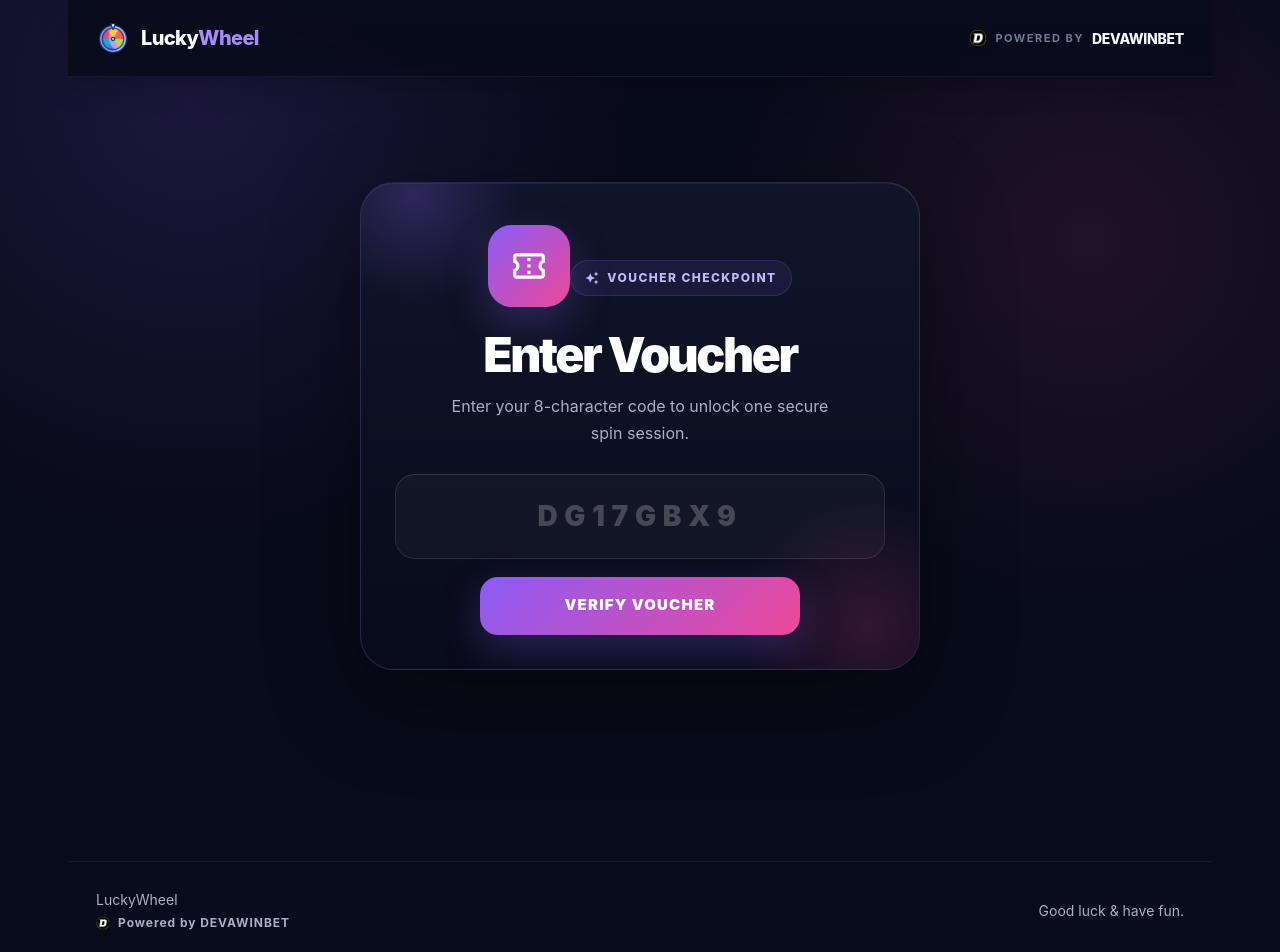
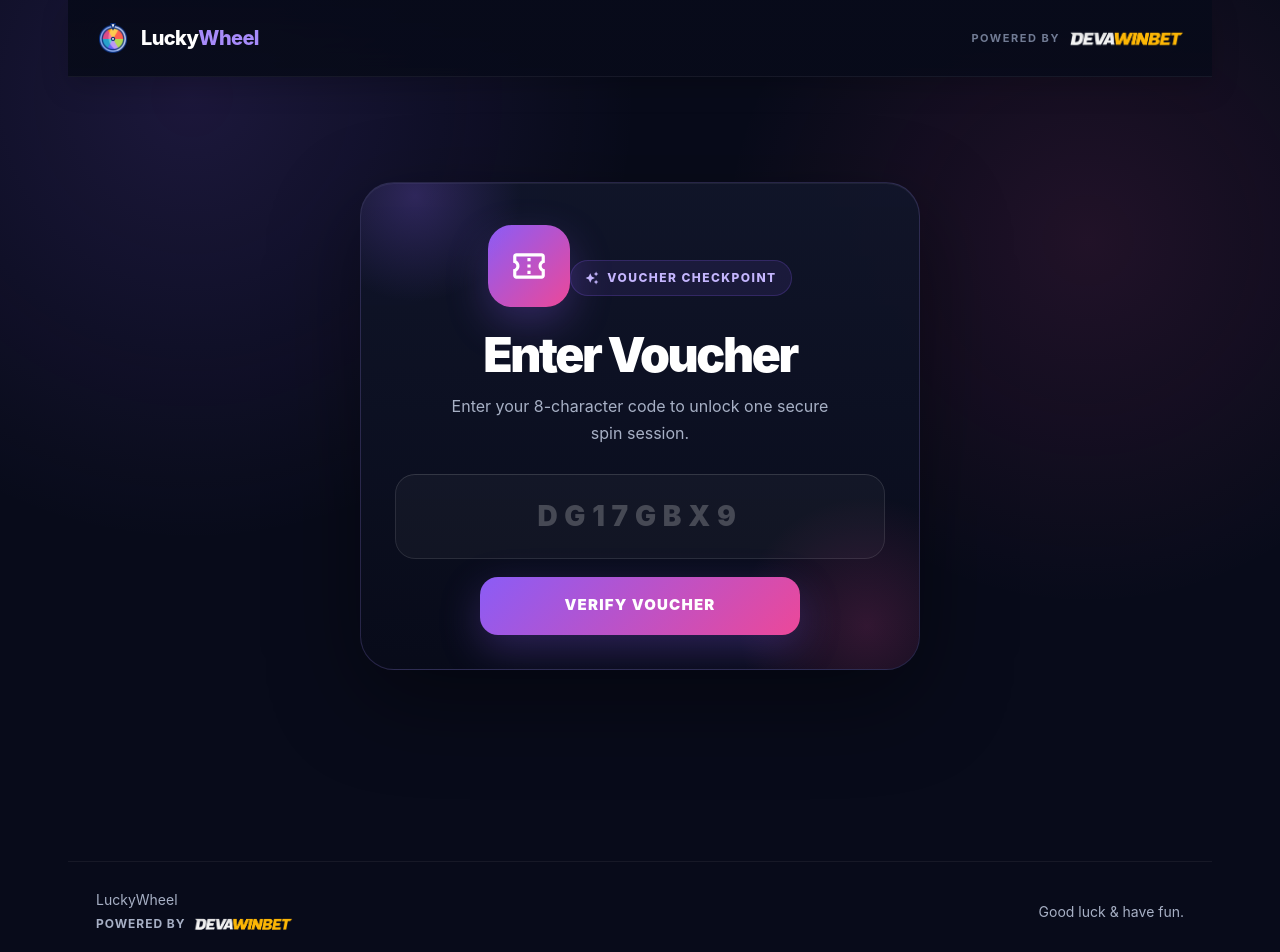
Before and after one commit to Dewawinbet/lucky-wheel, a Next.js app: page /voucher in a window 1280 px wide. Shown: the top 952 px of the page. Built offline with nearby package versions, Linux system fonts and the light colour scheme.

Commit message:
feat: add new logo in header and footer

```diff
--- a/components/layout/Footer/index.tsx
+++ b/components/layout/Footer/index.tsx
@@ -6,7 +6,7 @@
   FooterInner,
   FooterBrand,
   FooterPowered,
-  FooterPoweredMark,
+  FooterPoweredLogo,
 } from './styles'
 
 export default function Footer() {
@@ -18,10 +18,10 @@
             LuckyWheel
           </Typography>
           <FooterPowered>
-            <FooterPoweredMark>
-              <Image src="/80x80.png" alt="DEVAWINBET" width={14} height={14} sizes="14px" />
-            </FooterPoweredMark>
-            <span>Powered by DEVAWINBET</span>
+            <span>Powered by</span>
+            <FooterPoweredLogo>
+              <Image src="/newLogoDeva.png" alt="DEVAWINBET" fill sizes="100px" />
+            </FooterPoweredLogo>
           </FooterPowered>
         </FooterBrand>
 
--- a/components/layout/Footer/styles.ts
+++ b/components/layout/Footer/styles.ts
@@ -41,13 +41,22 @@
   fontSize: 12,
   fontWeight: 700,
   letterSpacing: '0.08em',
+  textTransform: 'uppercase',
 })
 
-export const FooterPoweredMark = styled('span')({
-  width: 14,
-  height: 14,
-  display: 'inline-flex',
-  alignItems: 'center',
-  justifyContent: 'center',
+export const FooterPoweredLogo = styled('span')(({ theme }) => ({
+  position: 'relative',
+  width: 100,
+  height: 20,
+  display: 'inline-block',
   flexShrink: 0,
-})
+
+  [theme.breakpoints.down('sm')]: {
+    width: 88,
+    height: 18,
+  },
+
+  '& img': {
+    objectFit: 'contain',
+  },
+}))
--- a/components/layout/Header/index.tsx
+++ b/components/layout/Header/index.tsx
@@ -8,9 +8,9 @@
   BrandLink,
   BrandMark,
   HeaderAction,
-  PoweredBrand,
   PoweredBy,
   PoweredLabel,
+  PoweredLogo,
 } from './styles'
 
 export default function Header() {
@@ -44,19 +44,10 @@
 
         <HeaderAction>
           <PoweredBy>
-            <span
-              style={{
-                position: 'relative',
-                width: 18,
-                height: 18,
-                display: 'inline-block',
-                flexShrink: 0,
-              }}
-            >
-              <Image src="/80x80.png" alt="DEVAWINBET" fill sizes="18px" priority />
-            </span>
             <PoweredLabel>Powered by</PoweredLabel>
-            <PoweredBrand>DEVAWINBET</PoweredBrand>
+            <PoweredLogo>
+              <Image src="/newLogoDeva.png" alt="DEVAWINBET" fill sizes="120px" priority />
+            </PoweredLogo>
           </PoweredBy>
         </HeaderAction>
       </HeaderInner>
--- a/components/layout/Header/styles.ts
+++ b/components/layout/Header/styles.ts
@@ -95,13 +95,18 @@
   },
 }))
 
-export const PoweredBrand = styled('span')(({ theme }) => ({
-  color: '#F8FAFC',
-  fontSize: 14,
-  fontWeight: 800,
-  letterSpacing: '-0.02em',
+export const PoweredLogo = styled(Box)(({ theme }) => ({
+  position: 'relative',
+  width: 116,
+  height: 23,
+  flexShrink: 0,
 
   [theme.breakpoints.down('sm')]: {
-    fontSize: 11,
+    width: 88,
+    height: 18,
+  },
+
+  '& img': {
+    objectFit: 'contain',
   },
 }))
```
Also changed, not shown: public/newLogoDeva.png (added).
